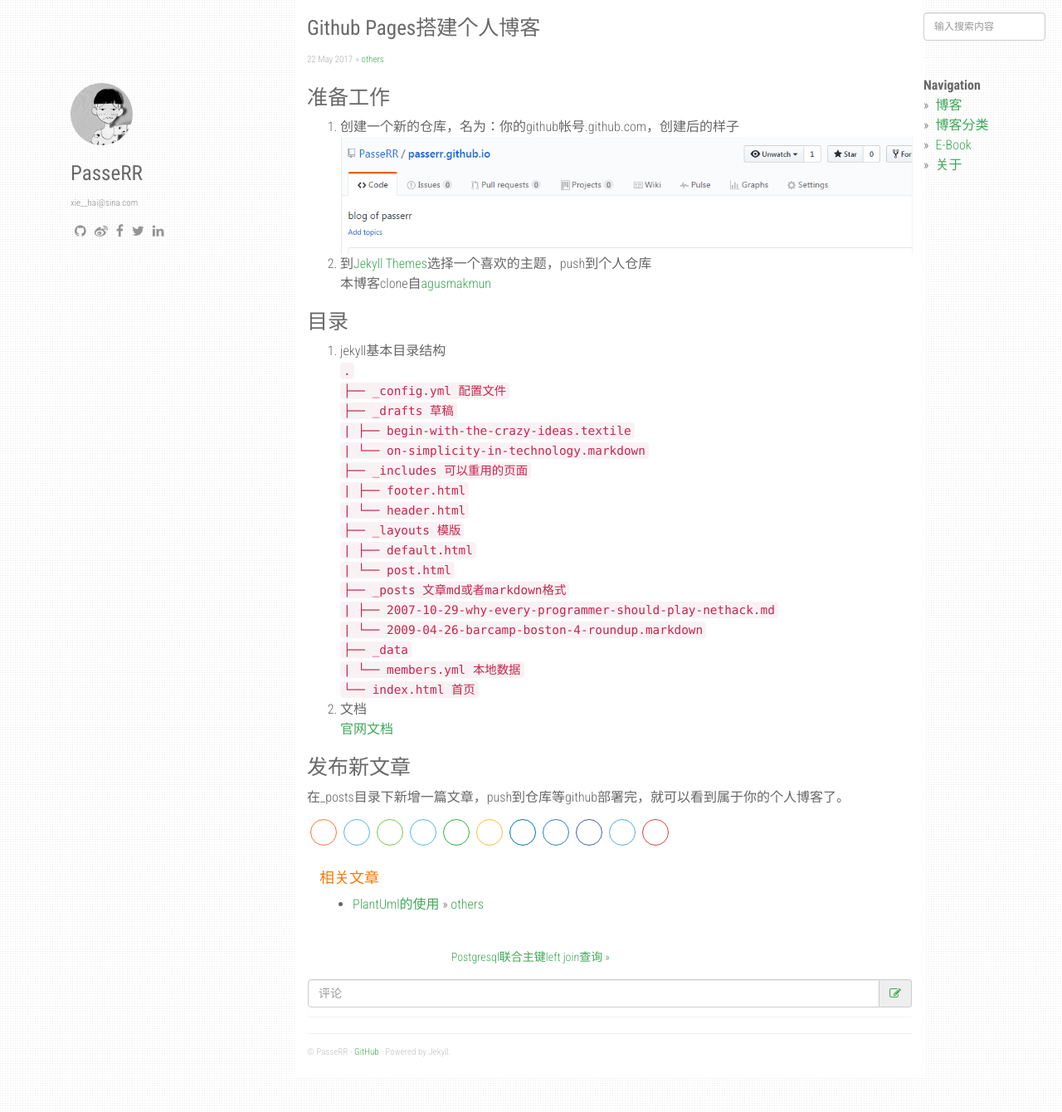
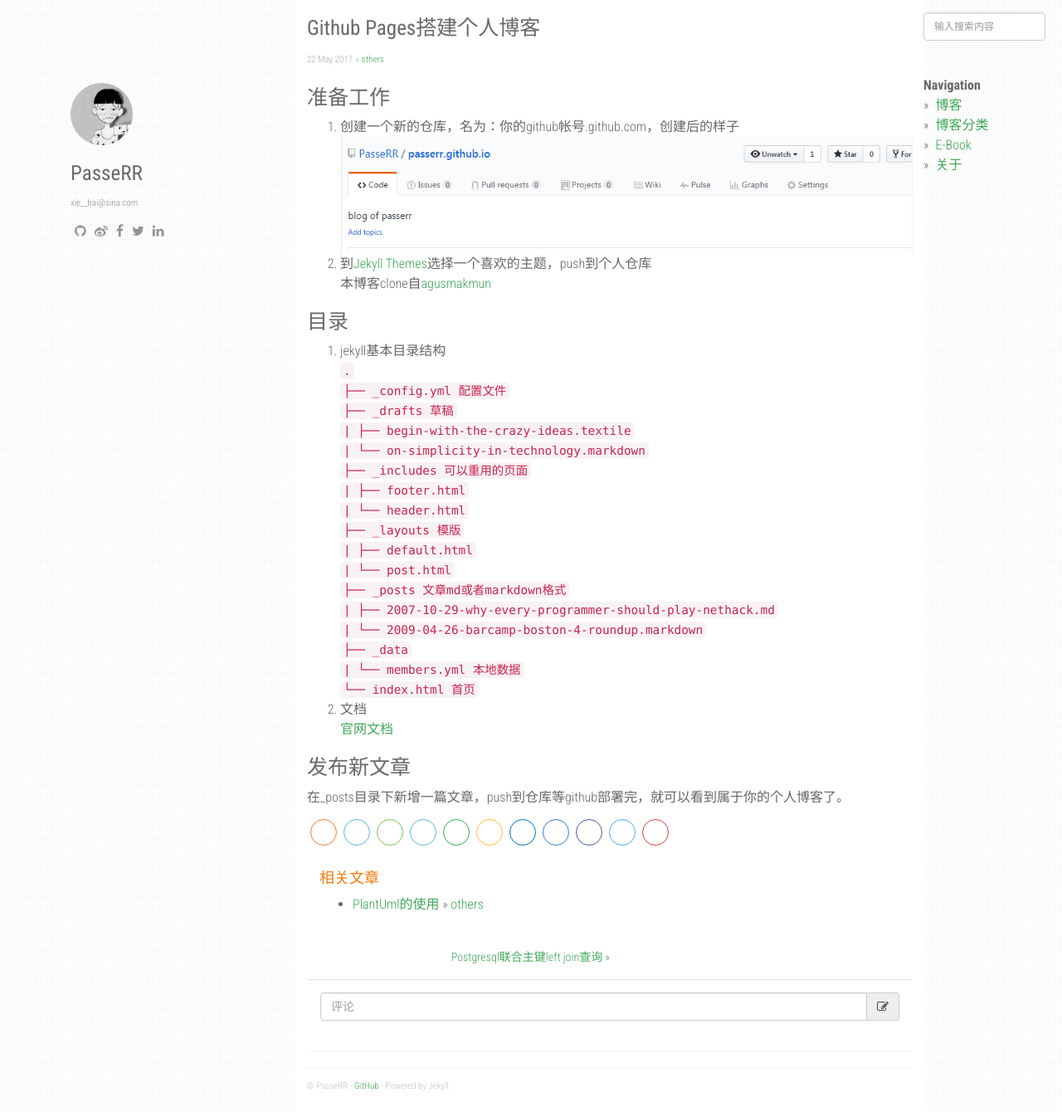
Before and after one commit to PasseRR/passerr.github.io, a Jekyll site: the page built from _posts/2017-05-22-github-pages.md, in a window 1280 px wide. Shown: the whole page at 83% size. Built offline with Jekyll 4.4.1, drawn with Linux system fonts in a browser that asks for light colours; nearby versions of some CDN libraries; some web fonts are replaced.

Commit message:
Update share-page.html

```diff
--- a/_includes/share-page.html
+++ b/_includes/share-page.html
@@ -1,6 +1,8 @@
 <!-- share.css -->
 <link rel="stylesheet" href="//cdn.jsdelivr.net/gh/PasseRR/passerr.github.io/static/css/share.min.css">
+<link rel="stylesheet" href="//cdn.jsdelivr.net/gh/PasseRR/passerr.github.io/static/css/comment.css">
 <!-- share.js -->
 <script src="//cdn.jsdelivr.net/gh/PasseRR/passerr.github.io/static/js/share.min.js"></script>
+<script src="//cdn.jsdelivr.net/gh/PasseRR/passerr.github.io/static/js/comment.js"></script>
 <div class="social-share">
 </div>
```
